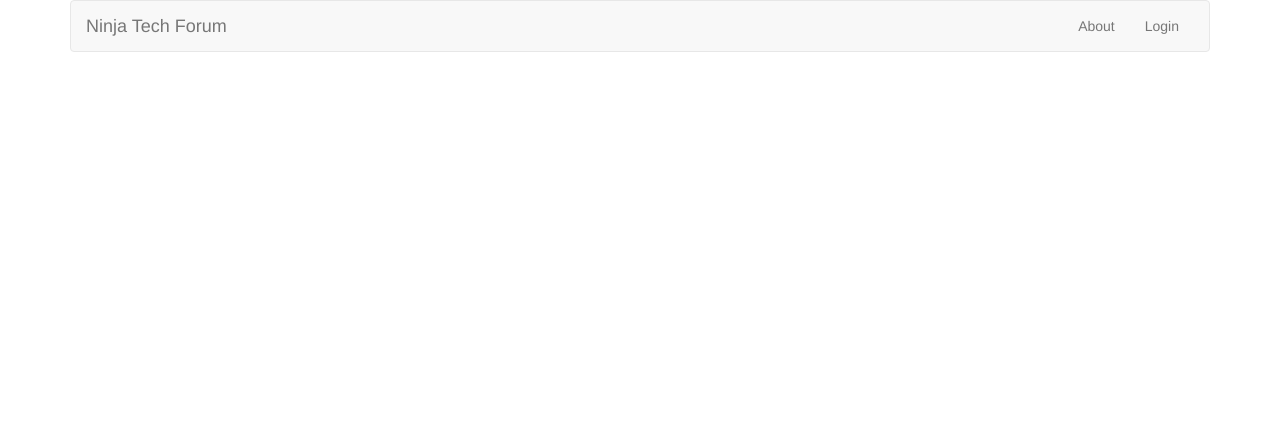
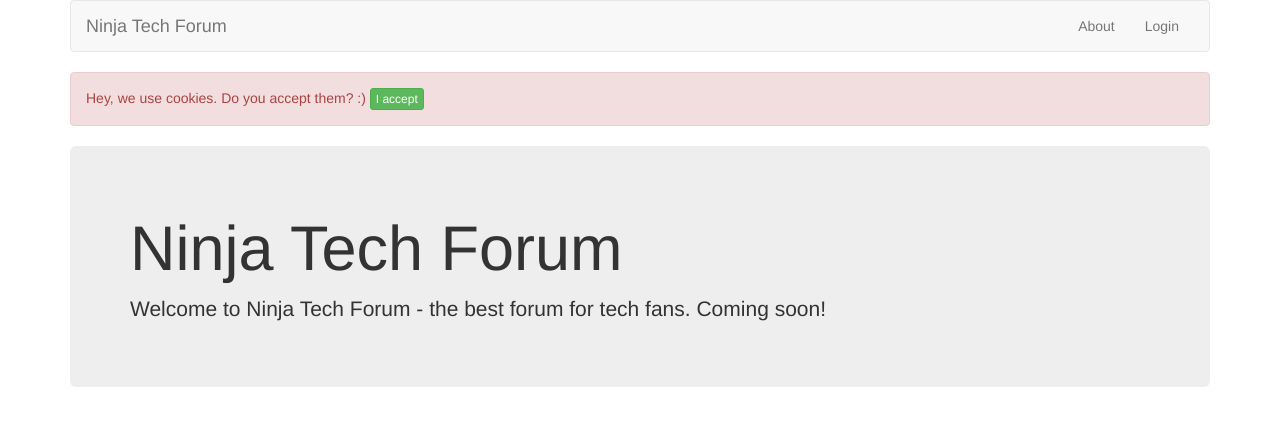
Before and after one commit to smartninja/wd2-boilerplate, a Python web app: template templates/main.html in a window 1280 px wide. Shown: the top 426 px of the page. Run offline with Jinja, Linux system fonts and the light colour scheme; the template is opened without the code that fills it, so the values that code supplies are empty; some libraries are stand-ins or nearby versions.

Commit message:
cookie alert bootstrap

```diff
--- a/main.py
+++ b/main.py
@@ -31,6 +31,12 @@ class MainHandler(BaseHandler):
     def get(self):
         return self.render_template("main.html")
 
+
+class CookieAlertHandler(BaseHandler):
+    def post(self):
+        # TODO
+        return self.redirect_to("main-page")
+
 app = webapp2.WSGIApplication([
     webapp2.Route('/', MainHandler, name="main-page"),
 ], debug=True)
--- a/templates/base.html
+++ b/templates/base.html
@@ -37,8 +37,17 @@
               </ul>
             </div><!-- /.navbar-collapse -->
           </div><!-- /.container-fluid -->
-        </nav>
-    </div>
+        </nav> <!-- navbar end -->
+
+        <div class="alert alert-danger" role="alert">
+            Hey, we use cookies. Do you accept them? :)
+            <button class="btn btn-success btn-xs">I accept</button>
+        </div>
+
+        {% block content %}
+        {% endblock content %}
+
+    </div> <!-- container end -->
 
     <!-- jQuery (necessary for Bootstrap's JavaScript plugins) -->
     <script src="https://ajax.googleapis.com/ajax/libs/jquery/1.12.4/jquery.min.js"></script>
--- a/templates/main.html
+++ b/templates/main.html
@@ -1,3 +1,10 @@
 {% extends "base.html" %}
 
 {% block title %}Main page{% endblock title %}
+
+{% block content %}
+<div class="jumbotron">
+    <h1>Ninja Tech Forum</h1>
+    <p>Welcome to Ninja Tech Forum - the best forum for tech fans. Coming soon!</p>
+</div>
+{% endblock content %}
```
